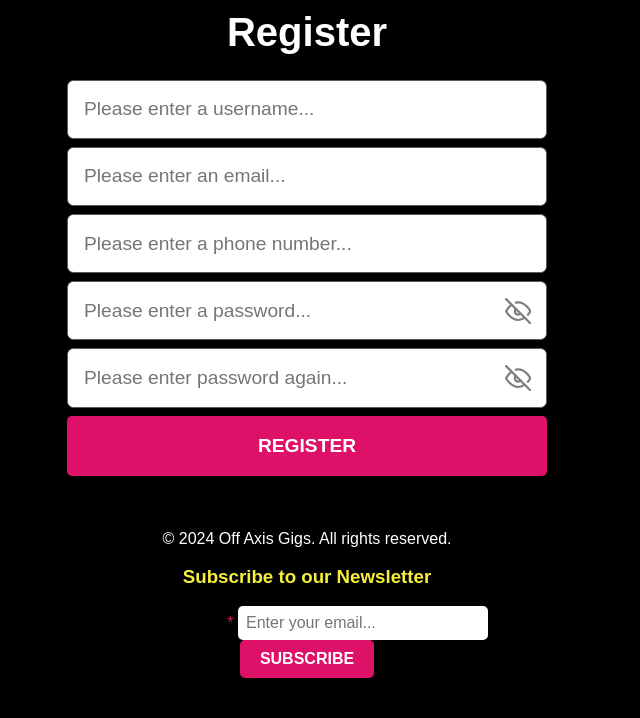
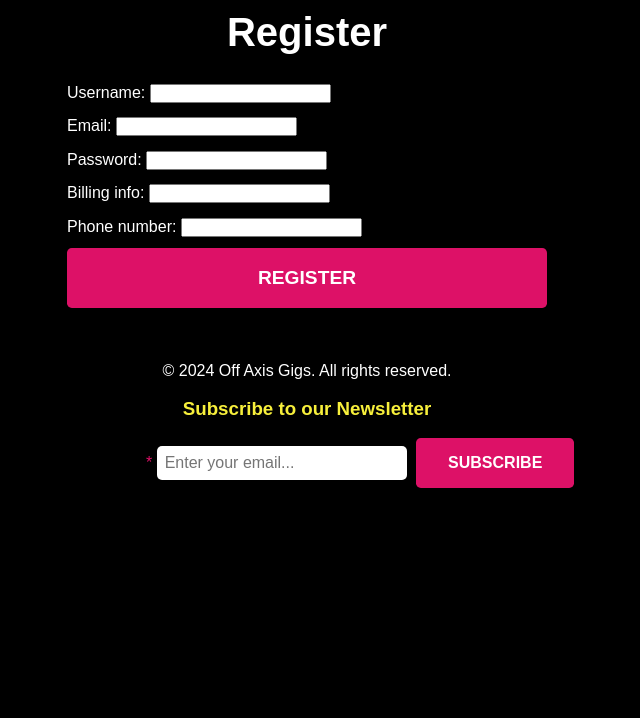
Before and after one commit to sh20-2025/offaxis, a Django app: page /register/ in a window 1280 px wide. Shown: the part 129-847 px from the top of the page, without its empty margins (333-973 px from the left). After the commit the page ends 617 px from the top, so only its background shows below. Run offline with Django 5.2, Linux system fonts and the light colour scheme.

Commit message:
feat: registration working

```diff
--- a/Off_Axis_App/forms.py
+++ b/Off_Axis_App/forms.py
@@ -3,6 +3,40 @@
 
 
 class UserForm(forms.ModelForm):
+    username = forms.CharField(max_length=100)
+    email = forms.EmailField()
+    password = forms.CharField(widget=forms.PasswordInput())
+    billing_info = forms.CharField(max_length=100)
+    phone_number = forms.CharField(max_length=20)
+
     class Meta:
-        model = User
-        fields = ("username", "email", "password")
+        model = Client
+        fields = [
+            "username",
+            "email",
+            "password",
+            "billing_info",
+            "phone_number",
+        ]
+
+        widgets = {
+            "username": forms.TextInput(),
+            "email": forms.EmailInput(),
+            "password": forms.PasswordInput(),
+            "billing_info": forms.TextInput(),
+            "phone_number": forms.TextInput(),
+        }
+
+    def save(self, commit=True):
+        client = super().save(commit=False)
+        user = User.objects.create_user(
+            username=self.cleaned_data["username"],
+            email=self.cleaned_data["email"],
+            password=self.cleaned_data["password"],
+        )
+        client.user = user
+        client.phone_number = self.cleaned_data["phone_number"]
+        client.billing_info = self.cleaned_data["billing_info"]
+
+        if commit:
+            client.save()
--- a/Off_Axis_App/templates/Off_Axis/base.html
+++ b/Off_Axis_App/templates/Off_Axis/base.html
@@ -27,7 +27,7 @@
                             <a href="#">Gigs</a>
                         </li>
                         <li>
-                            <a href="#">Artists</a>
+                            <a href="{% url 'artists' %}">Artists</a>
                         </li>
                         <li>
                             <a href="#">Festivals</a>
@@ -51,9 +51,7 @@
                 <h3>Subscribe to our Newsletter</h3>
                 {% include "components/label.html" with id="email-label" variant="light" required="true" for="email-input" size="md" text="Email Address" %}
                 {% include "components/input.html" with id="email-input" name="email" type="email" variant="light" placeholder="Enter your email..." size="md" required="true" %}
-                <div class="cta-button">
-                    {% include "components/button.html" with id="subscribe-button" type="submit" variant="primary" text="Subscribe" size="md" %}
-                </div>
+                {% include "components/button.html" with id="subscribe-button" type="submit" variant="primary" text="Subscribe" size="md" %}
             </div>
         </footer>
     </body>
--- a/Off_Axis_App/templates/Off_Axis/register.html
+++ b/Off_Axis_App/templates/Off_Axis/register.html
@@ -11,11 +11,7 @@
         <h1>Register</h1>
         <form class="auth-form" method="post" action="{% url 'register' %}">
             {% csrf_token %}
-            {% include "components/input.html" with id="usernameInput" name="username" type="text" variant="light" placeholder="Please enter a username..." size="lg" full="true" %}
-            {% include "components/input.html" with id="emailInput" name="email" type="text" variant="light" placeholder="Please enter an email..." size="lg" full="true" %}
-            {% include "components/input.html" with id="phoneNoInput" name="phone_number" type="tel" variant="light" placeholder="Please enter a phone number..." size="lg" full="true" %}
-            {% include "components/input.html" with id="passwordInput" name="password" type="password" variant="light" placeholder="Please enter a password..." size="lg" full="true" %}
-            {% include "components/input.html" with id="confirmPasswordInput" name="confirm_password" type="password" variant="light" placeholder="Please enter password again..." size="lg" full="true" %}
+            {{ form.as_p }}
             {% include "components/button.html" with id="submitButton" type="submit" variant="primary" text="Register" size="lg" %}
         </form>
     </section>
--- a/Off_Axis_App/views.py
+++ b/Off_Axis_App/views.py
@@ -47,5 +47,7 @@
         if form.is_valid():
             form.save()
             return redirect("/")
+    else:
+        form = UserForm()
 
-    return render(request, "Off_Axis/register.html")
+    return render(request, "Off_Axis/register.html", {"form": form})
```
Also changed, not shown: Off_Axis_App/templates/Off_Axis/artists.html (+6 -4 lines).
